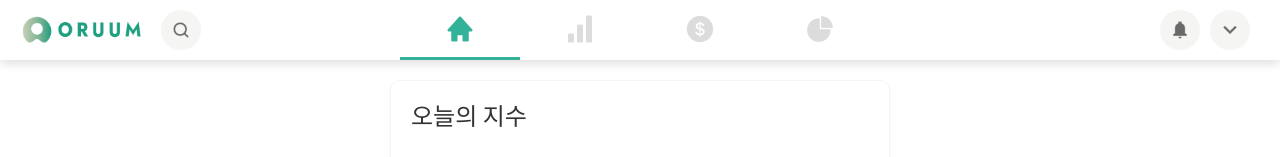
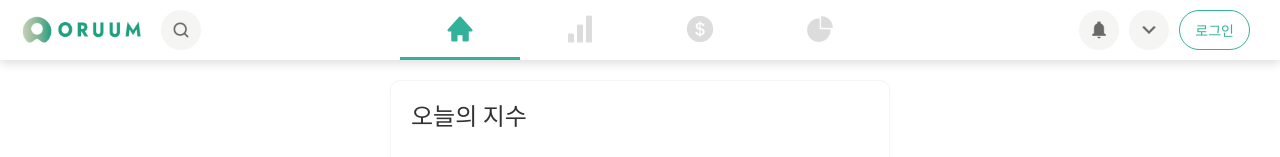
Before and after one commit to GBSIM/oruum_frontend, a React (Create React App) app: page / in a window 1280 px wide. Shown: the top 157 px of the page. Built offline with nearby package versions, Linux system fonts and the light colour scheme.

Commit message:
add login button

```diff
--- a/src/components/library/ui/header/TopHeader/TopHeader.css
+++ b/src/components/library/ui/header/TopHeader/TopHeader.css
@@ -7,6 +7,21 @@
     display: flex;
     flex-direction: row;
     align-items: center;
+}
+
+.top-header-login-button {
+    height: 40px;
+    padding: 5px 15px 5px 15px;
+    background: rgba(0,0,0,0);
+    border: 1px solid #34B199;
+    color: #34B199;
+    border-radius: 50px;
+    font-weight: 500;
+}
+
+.top-header-login-button:hover {
+    border: 1px solid rgba(52,177,153,0.8);
+    color: rgba(52,177,153,0.8);
 }
 
 .top-header-left-container {
@@ -72,6 +87,9 @@
     .top-header-right-container {
         flex: 0;
     }
+    .top-header-login-button {
+        display: none;
+    }
 }
 
 @media (max-width: 600px) {
--- a/src/components/library/ui/header/TopHeader/TopHeader.js
+++ b/src/components/library/ui/header/TopHeader/TopHeader.js
@@ -21,6 +21,9 @@ export default function TopHeader(props) {
                 <button className='top-header-circle-button'>
                     <img className='top-header-circle-button-image' src={require('../../images/Icon/icon_more_dark_grey.png')}></img>
                 </button>
+                <button className='top-header-login-button'>
+                    로그인
+                </button>
                 <div style={{minWidth:'20px'}}></div>
             </div>
         </div>
```
